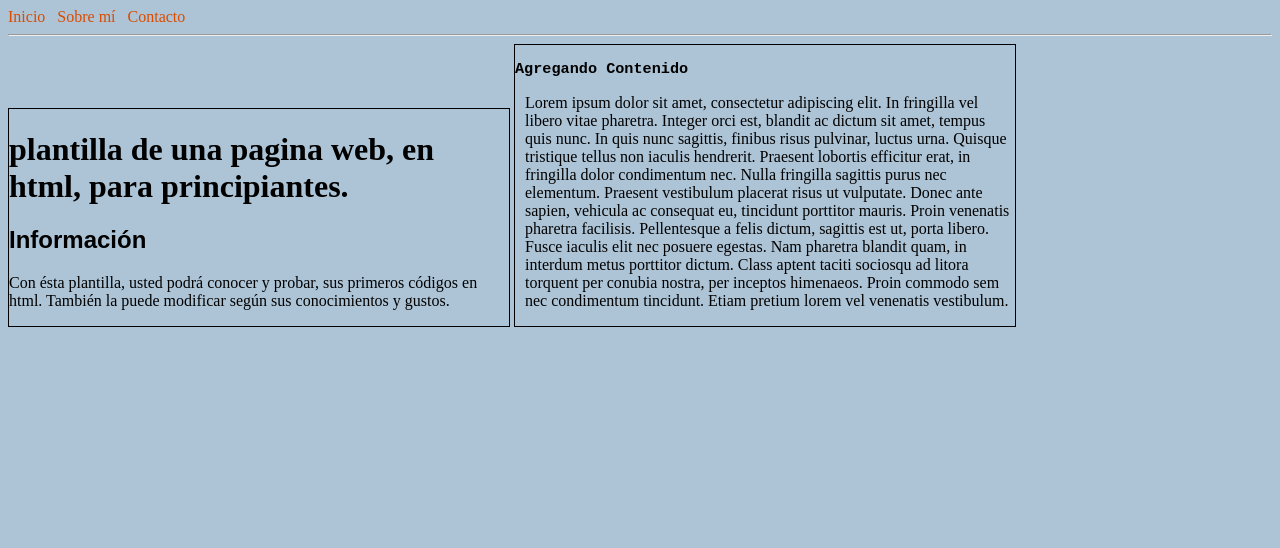
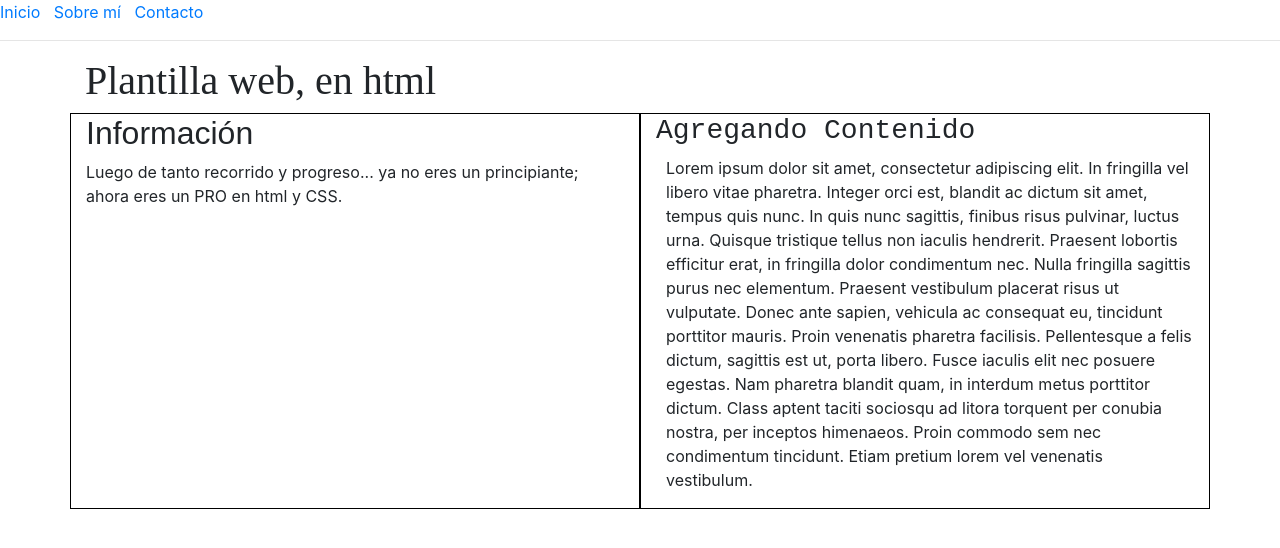
Before and after one commit to seby10/Plantilla-HTML-CSS, a plain HTML site: page index.html in a window 1280 px wide. Drawn offline with nearby package versions, Linux system fonts and the light colour scheme.

Commit message:
mejorando el entorno con bootstrap

```diff
--- a/estilo.css
+++ b/estilo.css
@@ -32,6 +32,10 @@ h3 {
   margin-bottom: 25px;
 }
 
+.thin_border {
+  border: 1px solid black;
+}
+
 @media (min-width:750px) {
   .responsive{
     display: inline-block;
--- a/index.html
+++ b/index.html
@@ -4,6 +4,7 @@
     <meta charset="utf-8">
     <title>plantilla pagina web html</title>
     <link rel="stylesheet" type="text/css" href="estilo.css">
+    <link rel="stylesheet" href="https://stackpath.bootstrapcdn.com/bootstrap/4.3.1/css/bootstrap.min.css" integrity="sha384-ggOyR0iXCbMQv3Xipma34MD+dH/1fQ784/j6cY/iJTQUOhcWr7x9JvoRxT2MZw1T" crossorigin="anonymous">
   </head>
   <body>
 
@@ -15,14 +16,14 @@
 
     <hr>
 
-    <div class="responsive">
-      <h1>plantilla de una pagina web, en html, para principiantes.</h1>
+    <div class="container">
+      <h1>Plantilla web, en html</h1>
+      <div class="row">
+        <div class="col-md-6 thin_border">
           <h2>Información</h2>
-      <p>Con ésta plantilla, usted podrá conocer y probar, sus primeros códigos en html.
-         También la puede modificar según sus conocimientos y gustos.</p>
+          <p>Luego de tanto recorrido y progreso... ya no eres un principiante; ahora eres un PRO en html y CSS.</p>
         </div>
-
-    <div class="responsive">
+        <div class="col-md-6 thin_border">
           <h3>Agregando Contenido</h3>
             <p class="indent" class="gap_below">Lorem ipsum dolor sit amet, consectetur adipiscing elit. In fringilla vel libero
               vitae pharetra. Integer orci est, blandit ac dictum sit amet, tempus quis nunc.
@@ -37,6 +38,8 @@
               condimentum tincidunt. Etiam pretium lorem vel venenatis vestibulum.
             </p>
         </div>
+      </div>
+    </div>
 
   </body>
 </html>
```
Also changed, not shown: about.html (+1 -0 lines), contact.html (+1 -0 lines). Lines whose indentation alone changed are shown as unchanged.
